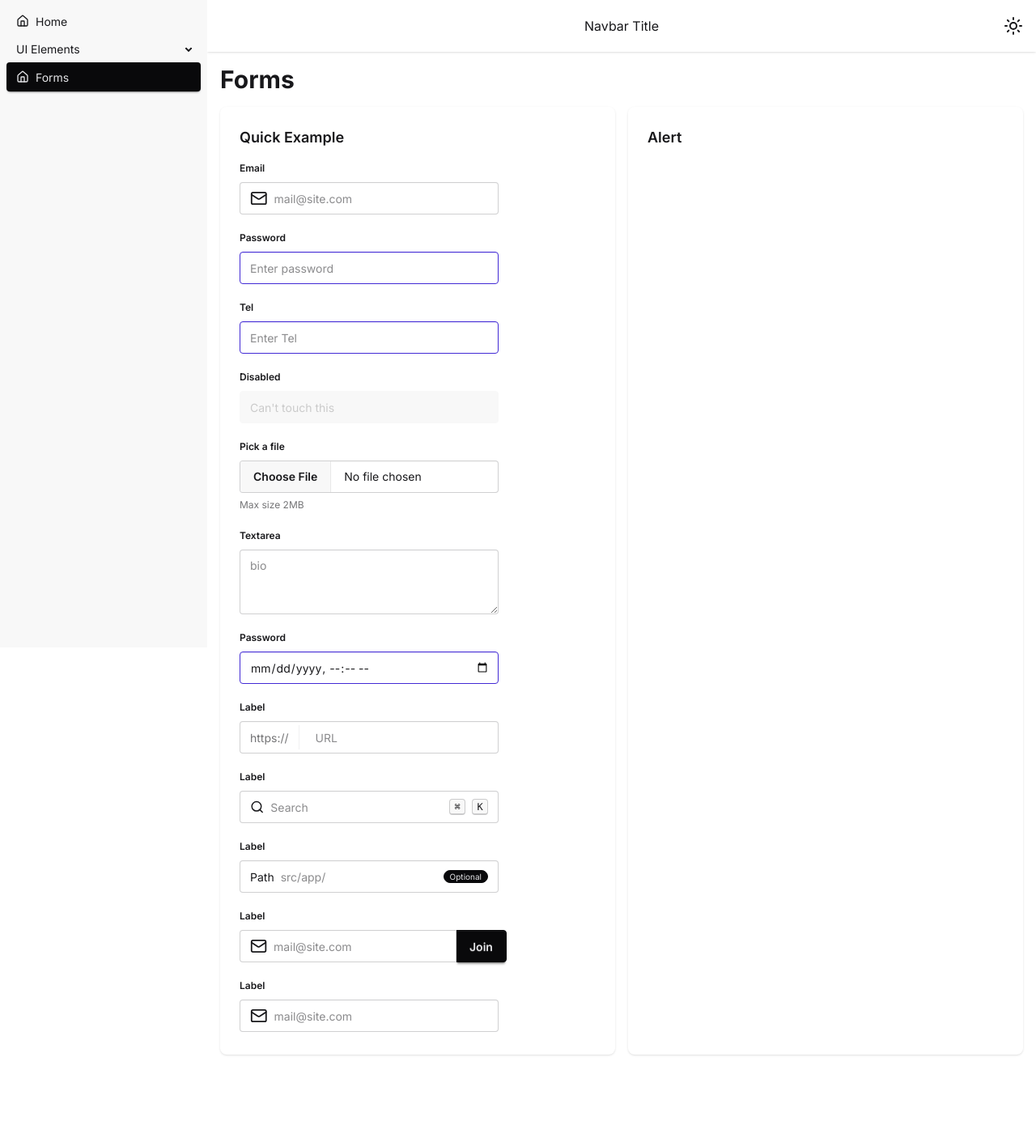
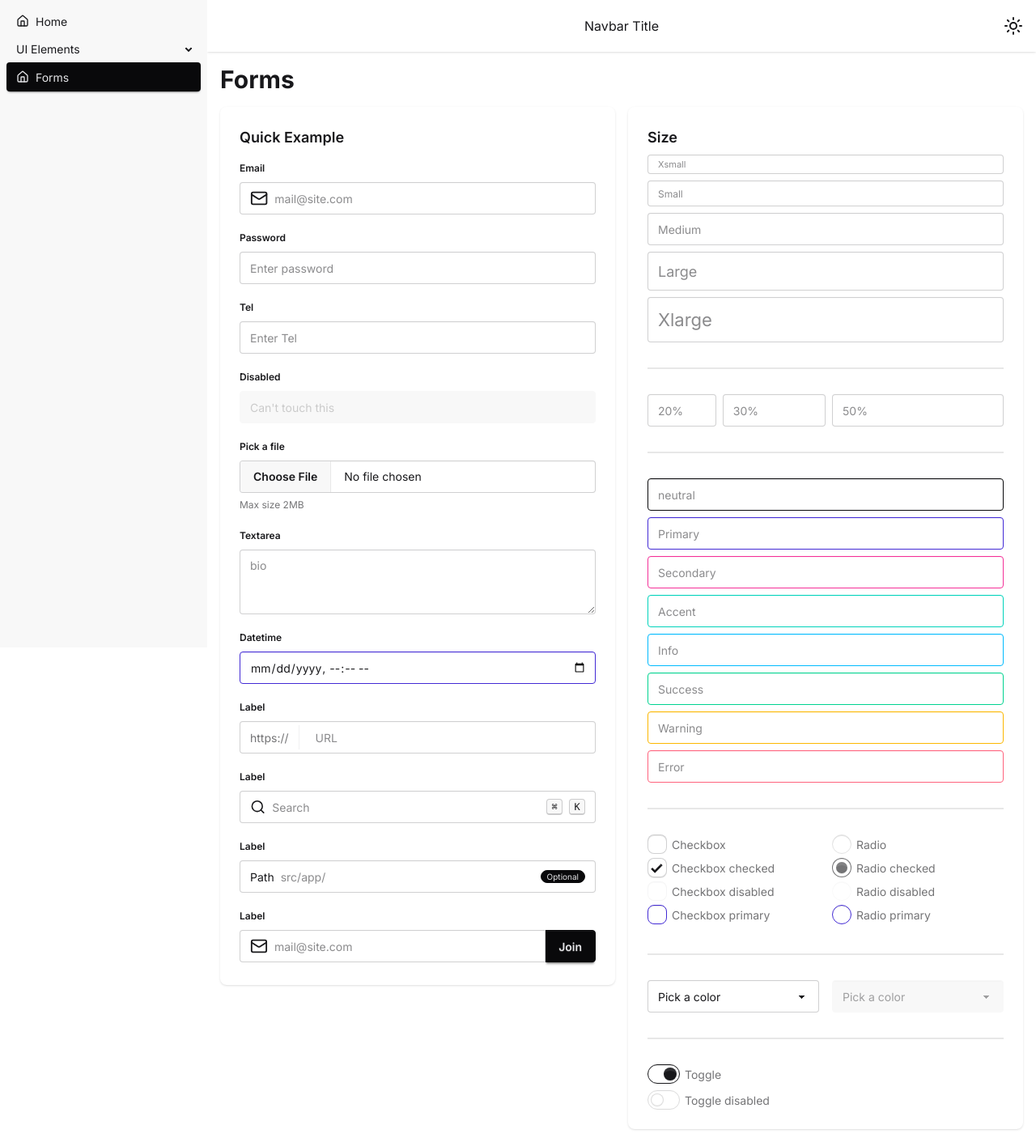
Before and after one commit to sunjayaali/next-admin, a Next.js app: page /forms in a window 1280 px wide. Shown: the whole page at 81% size. Before the commit the page ends 1319 px from the top, so only its background shows below. Built offline with nearby package versions, Linux system fonts and the light colour scheme.

Commit message:
add forms

```diff
--- a/app/forms/page.tsx
+++ b/app/forms/page.tsx
@@ -1,21 +1,23 @@
+"use client";
+
 import { MailIcon, SearchIcon } from "lucide-react";
 
 export default function Page() {
   return (
     <div className="space-y-4">
       <h1 className="font-title font-bold text-3xl">Forms</h1>
-      <div className="grid grid-1 sm:grid-cols-2 gap-4">
+      <div className="grid grid-1 sm:grid-cols-2 gap-4 items-start">
         <div className="card shadow">
           <div className="card-body">
             <h2 className="card-title">Quick Example</h2>
 
             <fieldset className="fieldset">
               <legend className="fieldset-legend">Email</legend>
-              <label className="input validator">
+              <label className="input validator w-full">
                 <MailIcon />
                 <input
                   type="email"
-                  className="grow"
+                  className=""
                   placeholder="mail@site.com"
                   required
                 />
@@ -29,7 +31,7 @@ export default function Page() {
               <legend className="fieldset-legend">Password</legend>
               <input
                 type="password"
-                className="input input-primary"
+                className="input  w-full"
                 placeholder="Enter password"
               />
             </fieldset>
@@ -38,7 +40,7 @@ export default function Page() {
               <legend className="fieldset-legend">Tel</legend>
               <input
                 type="tel"
-                className="input input-primary"
+                className="input w-full"
                 placeholder="Enter Tel"
               />
             </fieldset>
@@ -47,7 +49,7 @@ export default function Page() {
               <legend className="fieldset-legend">Disabled</legend>
               <input
                 type="text"
-                className="input input-primary"
+                className="input w-full "
                 placeholder="Can't touch this"
                 disabled
               />
@@ -55,27 +57,30 @@ export default function Page() {
 
             <fieldset className="fieldset">
               <legend className="fieldset-legend">Pick a file</legend>
-              <input type="file" className="file-input" />
+              <input type="file" className="file-input w-full" />
               <label className="label">Max size 2MB</label>
             </fieldset>
 
             <fieldset className="fieldset">
               <legend className="fieldset-legend">Textarea</legend>
-              <textarea className="textarea" placeholder="bio"></textarea>
+              <textarea
+                className="textarea w-full"
+                placeholder="bio"
+              ></textarea>
             </fieldset>
 
             <fieldset className="fieldset">
-              <legend className="fieldset-legend">Password</legend>
+              <legend className="fieldset-legend">Datetime</legend>
               <input
                 type="datetime-local"
-                className="input input-primary"
+                className="input w-full input-primary"
                 placeholder="Enter password"
               />
             </fieldset>
 
             <fieldset className="fieldset">
               <legend className="fieldset-legend">Label</legend>
-              <label className="input">
+              <label className="input w-full">
                 <span className="label">https://</span>
                 <input type="text" placeholder="URL" />
               </label>
@@ -83,9 +88,9 @@ export default function Page() {
 
             <fieldset className="fieldset">
               <legend className="fieldset-legend">Label</legend>
-              <label className="input">
+              <label className="input w-full">
                 <SearchIcon />
-                <input type="search" className="grow" placeholder="Search" />
+                <input type="search" placeholder="Search" />
                 <kbd className="kbd kbd-sm">⌘</kbd>
                 <kbd className="kbd kbd-sm">K</kbd>
               </label>
@@ -93,9 +98,9 @@ export default function Page() {
 
             <fieldset className="fieldset">
               <legend className="fieldset-legend">Label</legend>
-              <label className="input">
+              <label className="input w-full">
                 Path
-                <input type="text" className="grow" placeholder="src/app/" />
+                <input type="text" placeholder="src/app/" />
                 <span className="badge badge-neutral badge-xs">Optional</span>
               </label>
             </fieldset>
@@ -104,11 +109,12 @@ export default function Page() {
               <fieldset className="fieldset">
                 <legend className="fieldset-legend">Label</legend>
                 <div className="join">
-                  <div>
-                    <label className="input validator join-item">
+                  <div className="w-full">
+                    <label className="input w-full validator join-item">
                       <MailIcon />
                       <input
                         type="email"
+                        className="w-full"
                         placeholder="mail@site.com"
                         required
                       />
@@ -121,22 +127,177 @@ export default function Page() {
                 </div>
               </fieldset>
             </form>
-
-            <fieldset className="fieldset">
-              <legend className="fieldset-legend">Label</legend>
-              <label className="input validator">
-                <MailIcon />
-                <input type="email" placeholder="mail@site.com" required />
-              </label>
-              <div className="validator-hint hidden">
-                Enter valid email address
-              </div>
-            </fieldset>
           </div>
         </div>
         <div className="card shadow">
           <div className="card-body">
-            <h2 className="card-title">Alert</h2>
+            <h2 className="card-title">Size</h2>
+            <input
+              type="text"
+              placeholder="Xsmall"
+              className="input input-xs w-full"
+            />
+            <input
+              type="text"
+              placeholder="Small"
+              className="input input-sm w-full"
+            />
+            <input
+              type="text"
+              placeholder="Medium"
+              className="input input-md w-full"
+            />
+            <input
+              type="text"
+              placeholder="Large"
+              className="input input-lg w-full"
+            />
+            <input
+              type="text"
+              placeholder="Xlarge"
+              className="input input-xl w-full"
+            />
+
+            <div className="divider" />
+            <div className="flex flex-row gap-2">
+              <div className="w-[20%]">
+                <input type="text" placeholder="20%" className="input w-full" />
+              </div>
+              <div className="w-[30%]">
+                <input type="text" placeholder="30%" className="input w-full" />
+              </div>
+              <div className="w-[50%]">
+                <input type="text" placeholder="50%" className="input w-full" />
+              </div>
+            </div>
+            <div className="divider" />
+
+            <input
+              type="text"
+              placeholder="neutral"
+              className="input input-neutral w-full"
+            />
+            <input
+              type="text"
+              placeholder="Primary"
+              className="input input-primary w-full"
+            />
+            <input
+              type="text"
+              placeholder="Secondary"
+              className="input input-secondary w-full"
+            />
+            <input
+              type="text"
+              placeholder="Accent"
+              className="input input-accent w-full"
+            />
+
+            <input
+              type="text"
+              placeholder="Info"
+              className="input input-info w-full"
+            />
+            <input
+              type="text"
+              placeholder="Success"
+              className="input input-success w-full"
+            />
+            <input
+              type="text"
+              placeholder="Warning"
+              className="input input-warning w-full"
+            />
+            <input
+              type="text"
+              placeholder="Error"
+              className="input input-error w-full"
+            />
+
+            <div className="divider" />
+
+            <div className="grid grid-cols-2 gap-4">
+              <div>
+                <label className="label w-full">
+                  <input type="checkbox" className="checkbox" />
+                  Checkbox
+                </label>
+                <label className="label w-full">
+                  <input type="checkbox" defaultChecked className="checkbox" />
+                  Checkbox checked
+                </label>
+                <label className="label w-full">
+                  <input type="checkbox" disabled className="checkbox" />
+                  Checkbox disabled
+                </label>
+                <label className="label w-full">
+                  <input
+                    type="checkbox"
+                    className="checkbox checkbox-primary"
+                  />
+                  Checkbox primary
+                </label>
+              </div>
+              <div>
+                <label className="label w-full">
+                  <input type="radio" name="radio" className="radio" />
+                  Radio
+                </label>
+                <label className="label w-full">
+                  <input
+                    type="radio"
+                    name="radio"
+                    className="radio"
+                    defaultChecked
+                  />
+                  Radio checked
+                </label>
+                <label className="label w-full">
+                  <input type="radio" name="radio" className="radio" disabled />
+                  Radio disabled
+                </label>
+                <label className="label w-full">
+                  <input
+                    type="radio"
+                    name="radio"
+                    className="radio radio-primary"
+                  />
+                  Radio primary
+                </label>
+              </div>
+            </div>
+
+            <div className="divider" />
+
+            <div className="grid grid-cols-2 gap-4">
+              <div>
+                <select defaultValue="Pick a color" className="select">
+                  <option disabled={true}>Pick a color</option>
+                  <option>Crimson</option>
+                  <option>Amber</option>
+                  <option>Velvet</option>
+                </select>
+              </div>
+              <div>
+                <select defaultValue="Pick a color" className="select" disabled>
+                  <option disabled={true}>Pick a color</option>
+                  <option>Crimson</option>
+                  <option>Amber</option>
+                  <option>Velvet</option>
+                </select>
+              </div>
+            </div>
+
+            <div className="divider" />
+
+            <label className="label">
+              <input type="checkbox" defaultChecked className="toggle" />
+              Toggle
+            </label>
+            <label className="label">
+              <input type="checkbox" className="toggle" disabled />
+              Toggle disabled
+            </label>
           </div>
         </div>
       </div>
```
